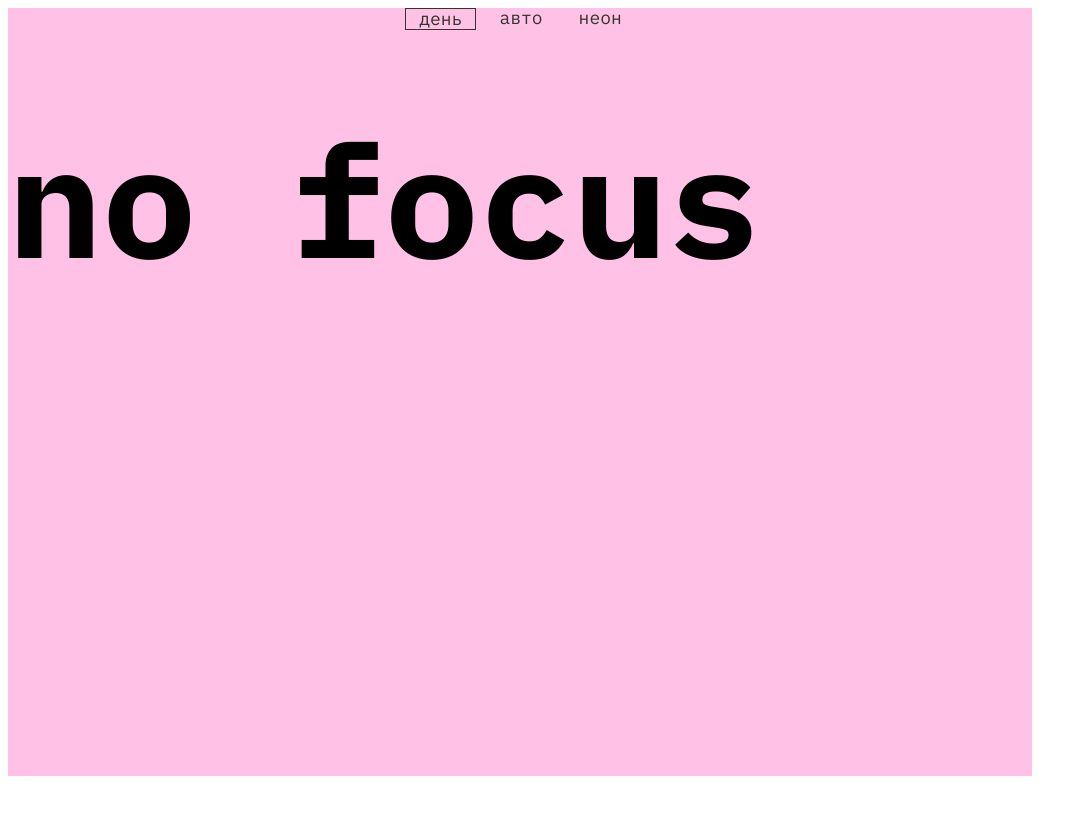
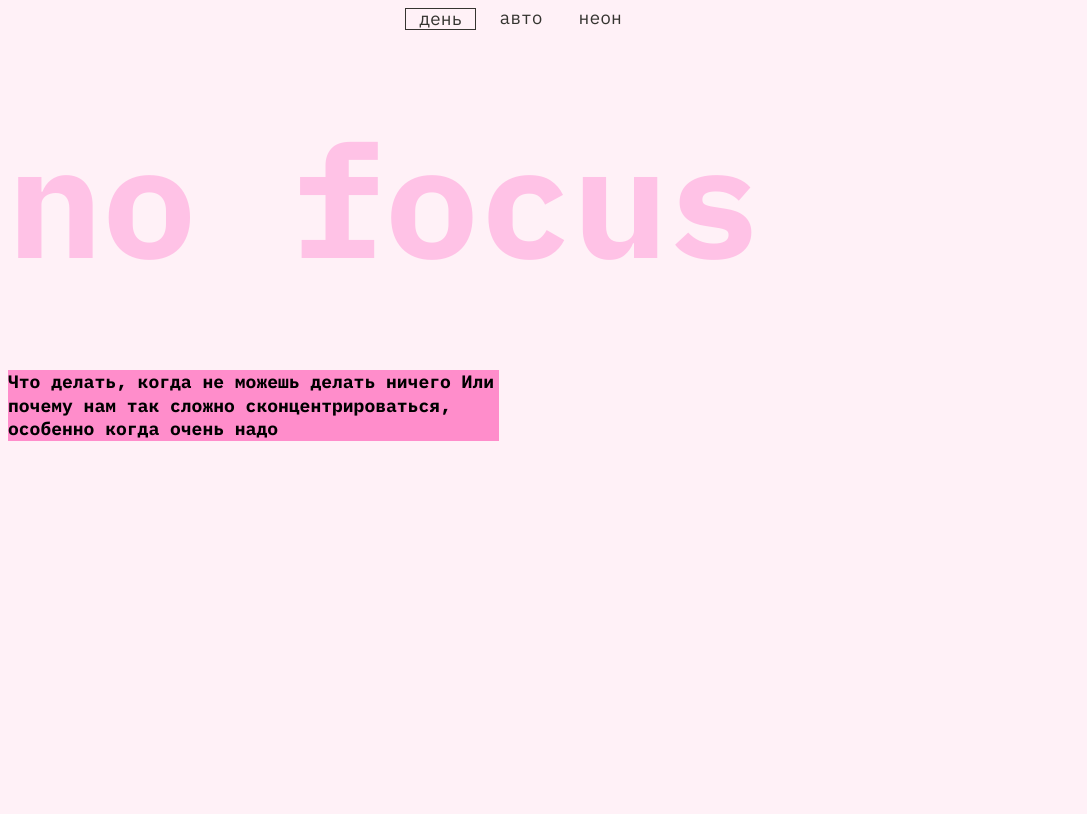
Before and after one commit to GalinaSlepcova/I-m-tired, a plain HTML site: page index.html in a window 1280 px wide. Shown: the top 814 px of the page, without its empty margins (0-1087 px from the left). Drawn offline with Linux system fonts and the light colour scheme; files whose address does not match are found by name.

Commit message:
text-shadow

```diff
--- a/index.html
+++ b/index.html
@@ -7,7 +7,6 @@
     <title>Сложно сосредоточиться</title>
 </head>
 <body>
-    <header>
         <div>
             <nav class="navigation">
                 <li class="activeLink"><a href="a">день</a></li>
@@ -16,8 +15,11 @@
             </nav>
         </div>
         <div>
-            <h1>no focus</h1>
+            <h1 class="title">no focus</a></h1>
         </div>
-    </header>
+        <div>
+            <p class="flex">Что делать, когда не можешь делать ничего
+            Или почему нам так сложно сконцентрироваться, особенно когда очень надо</p>
+        </div>
 </body>
 </html>
--- a/style.css
+++ b/style.css
@@ -11,17 +11,25 @@
 
 html {
     box-sizing: border-box;
+    width: 1024px;
+    height: 5008px;
+    top: -3231px;
+    left: 2655px;
+    gap: 0px;
+    opacity: 0px;
+
 }
 
 body {
+    width: 1024px;
+    height: 768px;
+    gap: 0px;
+    opacity: 0px;
+
     font-family: 'IBM Plex Mono', sans-serif;
+    background-color:#FFF1F7;
 }
 
-header {
-    width: 1024px;
-    height: 768px;
-    background-color: rgba(255, 194, 230, 1);
-}
 
 
 .navigation {
@@ -48,13 +56,37 @@ header {
     border: 1px solid #353430;
 }
 
-h1 {
+ h1 {
     width: 759px;
     height: 130px;
     top: 319px;
-    font-family: 'IBM Plex Mono';
+}
+
+.title {
+    font-family: 'IBM Plex Mono', sans-serif;
     font-weight: 700;
     font-size: 157px;
     line-height: 129.53px;
-    display: flex;
+    color: #FFC2E6;
+    text-shadow: 4px 4px 0px 0px #FF0070;
+
+
 }
+
+
+p {
+    width: 491px;
+    height: 71px;
+    top: 563px;
+    left: 513px;
+    gap: 0px;
+    opacity: 0px;
+    font-family: IBM Plex Mono;
+    font-size: 18px;
+    font-weight: 700;
+    line-height: 23.4px;
+    text-align: left;
+    background: #FF8DCB;
+
+
+}
```
